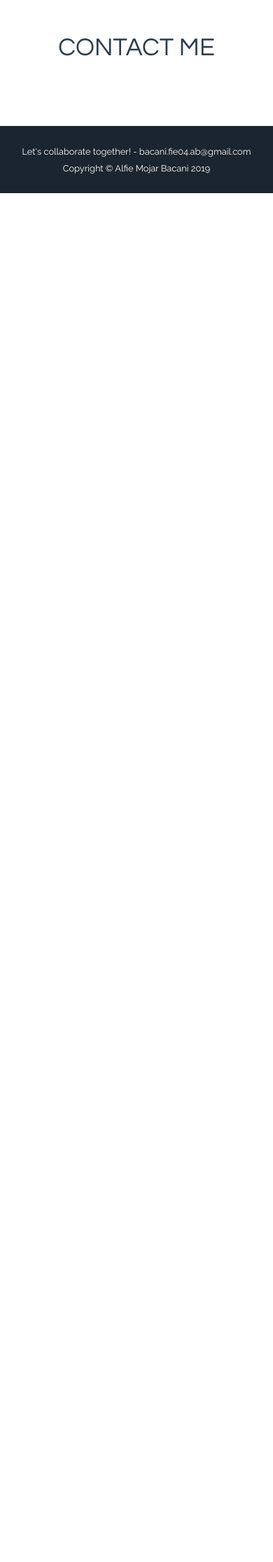
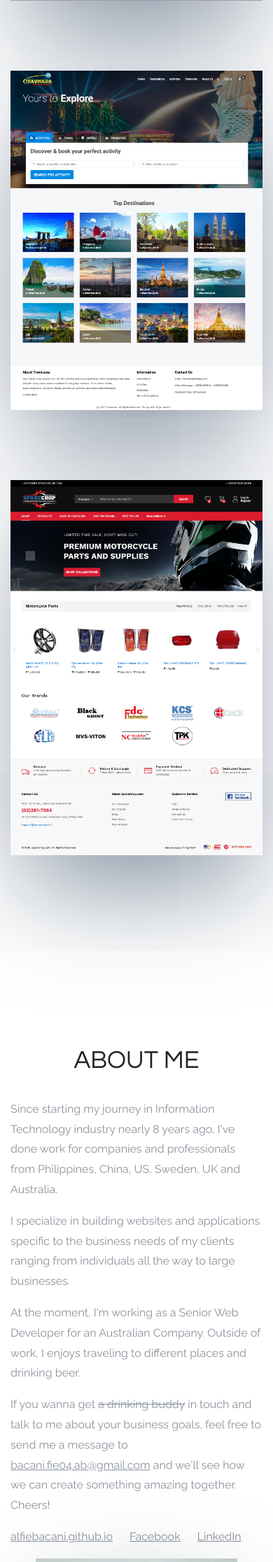
Before and after one commit to alfiebacani/alfiebacani.github.io, a PHP site: page / in a window 390 px wide. Shown: the part 928-3160 px from the top of the page at 70% size. Before the commit the page ends 1204 px from the top, so only its background shows below. Run offline with PHP 8.4, Linux system fonts and the light colour scheme; grey boxes are pictures that could not be loaded.

Commit message:
Add content

```diff
--- a/css/alfie.css
+++ b/css/alfie.css
@@ -61,6 +61,7 @@ section {
 section h2 {
   font-size: 2.25rem;
   line-height: 2rem;
+  margin-bottom: 40px;
 }
 
 @media (min-width: 992px) {
@@ -190,8 +191,8 @@ header.masthead h2 {
     padding-bottom: 6rem;
   }
   header.masthead h1 {
-    font-size: 4.75em;
-    line-height: 5rem;
+    font-size: 4em;
+    line-height: 4.5rem;
   }
   header.masthead h2 {
     font-size: 1.75em;
@@ -381,3 +382,40 @@ a:focus, a:hover, a:active {
   background-color: #1a252f;
   border-color: #1a252f;
 }
+
+.profile {
+  text-align: right;
+}
+@media(max-width: 991px) {
+  .profile {
+    text-align: center;
+  }
+}
+.profile img {
+  width: 80%;
+  -webkit-box-shadow: 0px 63px 154px -20px rgba(7, 33, 66, 0.5);
+  box-shadow: 0px 63px 154px -20px rgba(7, 33, 66, 0.5);
+}
+
+#about p {
+  color: #8b939c;
+  line-height: 1.8;
+}
+
+#about a {
+  color: #8b939c;
+  text-decoration: underline;
+}
+
+#about .social a {
+  margin-right: 20px;
+}
+#portfolio img {
+  max-width: 100%;
+  -webkit-box-shadow: 0px 63px 154px -20px rgba(7, 33, 66, 0.5);
+  box-shadow: 0px 63px 154px -20px rgba(7, 33, 66, 0.5);
+}
+
+#portfolio .col-sm-12 {
+  margin-bottom: 100px;
+}
--- a/index.html
+++ b/index.html
@@ -29,10 +29,6 @@
   <nav class="navbar navbar-expand-lg bg-secondary fixed-top text-uppercase" id="mainNav">
     <div class="container">
       <a class="navbar-brand js-scroll-trigger" href="#page-top">Alfie Mojar Bacani</a>
-      <button class="navbar-toggler navbar-toggler-right text-uppercase bg-primary text-white rounded" type="button" data-toggle="collapse" data-target="#navbarResponsive" aria-controls="navbarResponsive" aria-expanded="false" aria-label="Toggle navigation">
-        Menu
-        <i class="fas fa-bars"></i>
-      </button>
       <div class="collapse navbar-collapse" id="navbarResponsive">
         <ul class="navbar-nav ml-auto">
           <li class="nav-item mx-0 mx-lg-1">
@@ -41,19 +37,15 @@
           <li class="nav-item mx-0 mx-lg-1">
             <a class="nav-link py-3 px-0 px-lg-3 rounded js-scroll-trigger" href="#about">About</a>
           </li>
-         <li class="nav-item mx-0 mx-lg-1">
-            <a class="nav-link py-3 px-0 px-lg-3 rounded js-scroll-trigger" href="#contact">Contact</a>
-          </li>
         </ul>
       </div>
     </div>
   </nav>
 
   <!-- Header -->
-  <header class="masthead bg-primary text-center">
+  <header class="masthead bg-primary">
     <div class="container">
-      <!--<img class="img-fluid mb-5 d-block mx-auto profile-drawing" src="img/alfie.jpg" alt="Alfie Mojar Bacani">-->
-      <h1 class="mb-0">Hi, I'm Alfie, <br/>a Web Developer</h1>
+      <h1 class="mb-0">Hi, I'm Alfie<br/> a web developer <br/>from the Philippines.</h1>
       <h2 class="font-weight-light mb-0">I can help you build your next project.</h2>
     </div>
   </header>
@@ -61,136 +53,35 @@
   <!-- Portfolio Grid Section -->
   <section class="portfolio" id="portfolio">
     <div class="container">
-      <h2 class="text-center text-uppercase text-secondary mb-0">Recent Works</h2>
-      <!--<div class="row">
-        <div class="col-md-6 col-lg-4">
-          <a class="portfolio-item d-block mx-auto" href="#portfolio-modal-1">
-            <div class="portfolio-item-caption d-flex position-absolute h-100 w-100">
-              <div class="portfolio-item-caption-content my-auto w-100 text-center">
-                <i class="fas fa-search-plus fa-3x"></i>
-              </div>
-            </div>
-            <img class="img-fluid" src="img/portfolio/cabin.png" alt="">
-          </a>
+      <h2 class="text-center text-uppercase text-secondary">Recent Work</h2>
+      <div class="row">
+        <div class="col-sm-12">
+          <a href="https://aomnl.com/" target="_blank" title="aomnl.com"><img src="img/work/ao.png" alt="AO"></a>
         </div>
-        <div class="col-md-6 col-lg-4">
-          <a class="portfolio-item d-block mx-auto" href="#portfolio-modal-2">
-            <div class="portfolio-item-caption d-flex position-absolute h-100 w-100">
-              <div class="portfolio-item-caption-content my-auto w-100 text-center">
-                <i class="fas fa-search-plus fa-3x"></i>
-              </div>
-            </div>
-            <img class="img-fluid" src="img/portfolio/cake.png" alt="">
-          </a>
+        <div class="col-sm-12">
+          <a href="https://travinasia.com/" target="_blank" title="travinasia.com"><img src="img/work/travinasia.png" alt="Travinasia"></a>
         </div>
-        <div class="col-md-6 col-lg-4">
-          <a class="portfolio-item d-block mx-auto" href="#portfolio-modal-3">
-            <div class="portfolio-item-caption d-flex position-absolute h-100 w-100">
-              <div class="portfolio-item-caption-content my-auto w-100 text-center">
-                <i class="fas fa-search-plus fa-3x"></i>
-              </div>
-            </div>
-            <img class="img-fluid" src="img/portfolio/circus.png" alt="">
-          </a>
+        <div class="col-sm-12">
+          <a href="https://sparecrop.com/" target="_blank" title="sparecrop.com"><img src="img/work/sparecrop.png" alt="Sparecrop"></a>
         </div>
-        <div class="col-md-6 col-lg-4">
-          <a class="portfolio-item d-block mx-auto" href="#portfolio-modal-4">
-            <div class="portfolio-item-caption d-flex position-absolute h-100 w-100">
-              <div class="portfolio-item-caption-content my-auto w-100 text-center">
-                <i class="fas fa-search-plus fa-3x"></i>
-              </div>
-            </div>
-            <img class="img-fluid" src="img/portfolio/game.png" alt="">
-          </a>
-        </div>
-        <div class="col-md-6 col-lg-4">
-          <a class="portfolio-item d-block mx-auto" href="#portfolio-modal-5">
-            <div class="portfolio-item-caption d-flex position-absolute h-100 w-100">
-              <div class="portfolio-item-caption-content my-auto w-100 text-center">
-                <i class="fas fa-search-plus fa-3x"></i>
-              </div>
-            </div>
-            <img class="img-fluid" src="img/portfolio/safe.png" alt="">
-          </a>
-        </div>
-        <div class="col-md-6 col-lg-4">
-          <a class="portfolio-item d-block mx-auto" href="#portfolio-modal-6">
-            <div class="portfolio-item-caption d-flex position-absolute h-100 w-100">
-              <div class="portfolio-item-caption-content my-auto w-100 text-center">
-                <i class="fas fa-search-plus fa-3x"></i>
-              </div>
-            </div>
-            <img class="img-fluid" src="img/portfolio/submarine.png" alt="">
-          </a>
-        </div>
-      </div>-->
+      </div>
     </div>
   </section>
 
   <!-- About Section -->
   <section class="bg-primary mb-0" id="about">
     <div class="container">
-      <h2 class="text-center text-uppercase">Who Am I</h2>
-      <!--<div class="row">
-        <div class="col-lg-4 ml-auto">
-          <p class="lead">Freelancer is a free bootstrap theme created by Start Bootstrap. The download includes the complete source files including HTML, CSS, and JavaScript as well as optional LESS stylesheets for easy customization.</p>
+      <h2 class="text-center text-uppercase">About Me</h2>
+      <div class="row">
+        <div class="col-lg-6 ml-auto">
+          <p>Since starting my journey in Information Technology industry nearly 8 years ago, I've done work for companies and professionals from Philippines, China, US, Sweden, UK and Australia.</p>
+          <p>I specialize in building websites and applications specific to the business needs of my clients ranging from individuals all the way to large businesses.</p>
+          <p>At the moment, I'm working as a Senior Web Developer for an Australian Company. Outside of work, I enjoys traveling to different places and drinking beer.</p>
+          <p>If you wanna get <span style="text-decoration: line-through;">a drinking buddy</span> in touch and talk to me about your business goals, feel free to send me a message to <a href="mailto:bacani.fie04.ab@gmail.com">bacani.fie04.ab@gmail.com</a> and we'll see how we can create something amazing together. Cheers!</p>
+          <p class="social"><a href="">alfiebacani.github.io</a> <a href="">Facebook</a> <a href="">LinkedIn</a></p>
         </div>
-        <div class="col-lg-4 mr-auto">
-          <p class="lead">Whether you're a student looking to showcase your work, a professional looking to attract clients, or a graphic artist looking to share your projects, this template is the perfect starting point!</p>
-        </div>
-      </div>
-      <div class="text-center mt-4">
-        <a class="btn btn-xl btn-outline-light" href="#">
-          <i class="fas fa-download mr-2"></i>
-          Download Now!
-        </a>
-      </div>-->
-    </div>
-  </section>
-
-  <!-- Contact Section -->
-  <section id="contact">
-    <div class="container">
-      <h2 class="text-center text-uppercase text-secondary mb-0">Contact Me</h2>
-      <div class="row">
-        <div class="col-lg-8 mx-auto">
-          <!-- To configure the contact form email address, go to mail/contact_me.php and update the email address in the PHP file on line 19. -->
-          <!-- The form should work on most web servers, but if the form is not working you may need to configure your web server differently. -->
-         <!-- <form name="sentMessage" id="contactForm" novalidate="novalidate">
-            <div class="control-group">
-              <div class="form-group floating-label-form-group controls mb-0 pb-2">
-                <label>Name</label>
-                <input class="form-control" id="name" type="text" placeholder="Name" required="required" data-validation-required-message="Please enter your name.">
-                <p class="help-block text-danger"></p>
-              </div>
-            </div>
-            <div class="control-group">
-              <div class="form-group floating-label-form-group controls mb-0 pb-2">
-                <label>Email Address</label>
-                <input class="form-control" id="email" type="email" placeholder="Email Address" required="required" data-validation-required-message="Please enter your email address.">
-                <p class="help-block text-danger"></p>
-              </div>
-            </div>
-            <div class="control-group">
-              <div class="form-group floating-label-form-group controls mb-0 pb-2">
-                <label>Phone Number</label>
-                <input class="form-control" id="phone" type="tel" placeholder="Phone Number" required="required" data-validation-required-message="Please enter your phone number.">
-                <p class="help-block text-danger"></p>
-              </div>
-            </div>
-            <div class="control-group">
-              <div class="form-group floating-label-form-group controls mb-0 pb-2">
-                <label>Message</label>
-                <textarea class="form-control" id="message" rows="5" placeholder="Message" required="required" data-validation-required-message="Please enter a message."></textarea>
-                <p class="help-block text-danger"></p>
-              </div>
-            </div>
-            <br>
-            <div id="success"></div>
-            <div class="form-group">
-              <button type="submit" class="btn btn-primary btn-xl" id="sendMessageButton">Send</button>
-            </div>
-          </form>-->
+        <div class="col-lg-6 mr-auto profile">
+          <img src="img/profile-alfie.jpg" alt="Alfie Mojar Bacani">
         </div>
       </div>
     </div>
@@ -215,140 +106,6 @@
     </a>
   </div>
 
-  <!-- Portfolio Modals -->
-
-  <!-- Portfolio Modal 1 -->
-  <div class="portfolio-modal mfp-hide" id="portfolio-modal-1">
-    <div class="portfolio-modal-dialog bg-white">
-      <a class="close-button d-none d-md-block portfolio-modal-dismiss" href="#">
-        <i class="fa fa-3x fa-times"></i>
-      </a>
-      <div class="container text-center">
-        <div class="row">
-          <div class="col-lg-8 mx-auto">
-            <h2 class="text-secondary text-uppercase mb-0">Project Name</h2>
-            <hr class="star-dark mb-5">
-            <img class="img-fluid mb-5" src="img/portfolio/cabin.png" alt="">
-            <p class="mb-5">Lorem ipsum dolor sit amet, consectetur adipisicing elit. Mollitia neque assumenda ipsam nihil, molestias magnam, recusandae quos quis inventore quisquam velit asperiores, vitae? Reprehenderit soluta, eos quod consequuntur itaque. Nam.</p>
-            <a class="btn btn-primary btn-lg rounded-pill portfolio-modal-dismiss" href="#">
-              <i class="fa fa-close"></i>
-              Close Project</a>
-          </div>
-        </div>
-      </div>
-    </div>
-  </div>
-
-  <!-- Portfolio Modal 2 -->
-  <div class="portfolio-modal mfp-hide" id="portfolio-modal-2">
-    <div class="portfolio-modal-dialog bg-white">
-      <a class="close-button d-none d-md-block portfolio-modal-dismiss" href="#">
-        <i class="fa fa-3x fa-times"></i>
-      </a>
-      <div class="container text-center">
-        <div class="row">
-          <div class="col-lg-8 mx-auto">
-            <h2 class="text-secondary text-uppercase mb-0">Project Name</h2>
-            <hr class="star-dark mb-5">
-            <img class="img-fluid mb-5" src="img/portfolio/cake.png" alt="">
-            <p class="mb-5">Lorem ipsum dolor sit amet, consectetur adipisicing elit. Mollitia neque assumenda ipsam nihil, molestias magnam, recusandae quos quis inventore quisquam velit asperiores, vitae? Reprehenderit soluta, eos quod consequuntur itaque. Nam.</p>
-            <a class="btn btn-primary btn-lg rounded-pill portfolio-modal-dismiss" href="#">
-              <i class="fa fa-close"></i>
-              Close Project</a>
-          </div>
-        </div>
-      </div>
-    </div>
-  </div>
-
-  <!-- Portfolio Modal 3 -->
-  <div class="portfolio-modal mfp-hide" id="portfolio-modal-3">
-    <div class="portfolio-modal-dialog bg-white">
-      <a class="close-button d-none d-md-block portfolio-modal-dismiss" href="#">
-        <i class="fa fa-3x fa-times"></i>
-      </a>
-      <div class="container text-center">
-        <div class="row">
-          <div class="col-lg-8 mx-auto">
-            <h2 class="text-secondary text-uppercase mb-0">Project Name</h2>
-            <hr class="star-dark mb-5">
-            <img class="img-fluid mb-5" src="img/portfolio/circus.png" alt="">
-            <p class="mb-5">Lorem ipsum dolor sit amet, consectetur adipisicing elit. Mollitia neque assumenda ipsam nihil, molestias magnam, recusandae quos quis inventore quisquam velit asperiores, vitae? Reprehenderit soluta, eos quod consequuntur itaque. Nam.</p>
-            <a class="btn btn-primary btn-lg rounded-pill portfolio-modal-dismiss" href="#">
-              <i class="fa fa-close"></i>
-              Close Project</a>
-          </div>
-        </div>
-      </div>
-    </div>
-  </div>
-
-  <!-- Portfolio Modal 4 -->
-  <div class="portfolio-modal mfp-hide" id="portfolio-modal-4">
-    <div class="portfolio-modal-dialog bg-white">
-      <a class="close-button d-none d-md-block portfolio-modal-dismiss" href="#">
-        <i class="fa fa-3x fa-times"></i>
-      </a>
-      <div class="container text-center">
-        <div class="row">
-          <div class="col-lg-8 mx-auto">
-            <h2 class="text-secondary text-uppercase mb-0">Project Name</h2>
-            <hr class="star-dark mb-5">
-            <img class="img-fluid mb-5" src="img/portfolio/game.png" alt="">
-            <p class="mb-5">Lorem ipsum dolor sit amet, consectetur adipisicing elit. Mollitia neque assumenda ipsam nihil, molestias magnam, recusandae quos quis inventore quisquam velit asperiores, vitae? Reprehenderit soluta, eos quod consequuntur itaque. Nam.</p>
-            <a class="btn btn-primary btn-lg rounded-pill portfolio-modal-dismiss" href="#">
-              <i class="fa fa-close"></i>
-              Close Project</a>
-          </div>
-        </div>
-      </div>
-    </div>
-  </div>
-
-  <!-- Portfolio Modal 5 -->
-  <div class="portfolio-modal mfp-hide" id="portfolio-modal-5">
-    <div class="portfolio-modal-dialog bg-white">
-      <a class="close-button d-none d-md-block portfolio-modal-dismiss" href="#">
-        <i class="fa fa-3x fa-times"></i>
-      </a>
-      <div class="container text-center">
-        <div class="row">
-          <div class="col-lg-8 mx-auto">
-            <h2 class="text-secondary text-uppercase mb-0">Project Name</h2>
-            <hr class="star-dark mb-5">
-            <img class="img-fluid mb-5" src="img/portfolio/safe.png" alt="">
-            <p class="mb-5">Lorem ipsum dolor sit amet, consectetur adipisicing elit. Mollitia neque assumenda ipsam nihil, molestias magnam, recusandae quos quis inventore quisquam velit asperiores, vitae? Reprehenderit soluta, eos quod consequuntur itaque. Nam.</p>
-            <a class="btn btn-primary btn-lg rounded-pill portfolio-modal-dismiss" href="#">
-              <i class="fa fa-close"></i>
-              Close Project</a>
-          </div>
-        </div>
-      </div>
-    </div>
-  </div>
-
-  <!-- Portfolio Modal 6 -->
-  <div class="portfolio-modal mfp-hide" id="portfolio-modal-6">
-    <div class="portfolio-modal-dialog bg-white">
-      <a class="close-button d-none d-md-block portfolio-modal-dismiss" href="#">
-        <i class="fa fa-3x fa-times"></i>
-      </a>
-      <div class="container text-center">
-        <div class="row">
-          <div class="col-lg-8 mx-auto">
-            <h2 class="text-secondary text-uppercase mb-0">Project Name</h2>
-            <hr class="star-dark mb-5">
-            <img class="img-fluid mb-5" src="img/portfolio/submarine.png" alt="">
-            <p class="mb-5">Lorem ipsum dolor sit amet, consectetur adipisicing elit. Mollitia neque assumenda ipsam nihil, molestias magnam, recusandae quos quis inventore quisquam velit asperiores, vitae? Reprehenderit soluta, eos quod consequuntur itaque. Nam.</p>
-            <a class="btn btn-primary btn-lg rounded-pill portfolio-modal-dismiss" href="#">
-              <i class="fa fa-close"></i>
-              Close Project</a>
-          </div>
-        </div>
-      </div>
-    </div>
-  </div>
-
   <!-- Bootstrap core JavaScript -->
   <script src="vendor/jquery/jquery.min.js"></script>
   <script src="vendor/bootstrap/js/bootstrap.bundle.min.js"></script>
```
Also changed, not shown: img/profile-alfie.jpg (added), img/work/sparecrop.png (added), img/work/travinasia.png (added), 3 other files.
